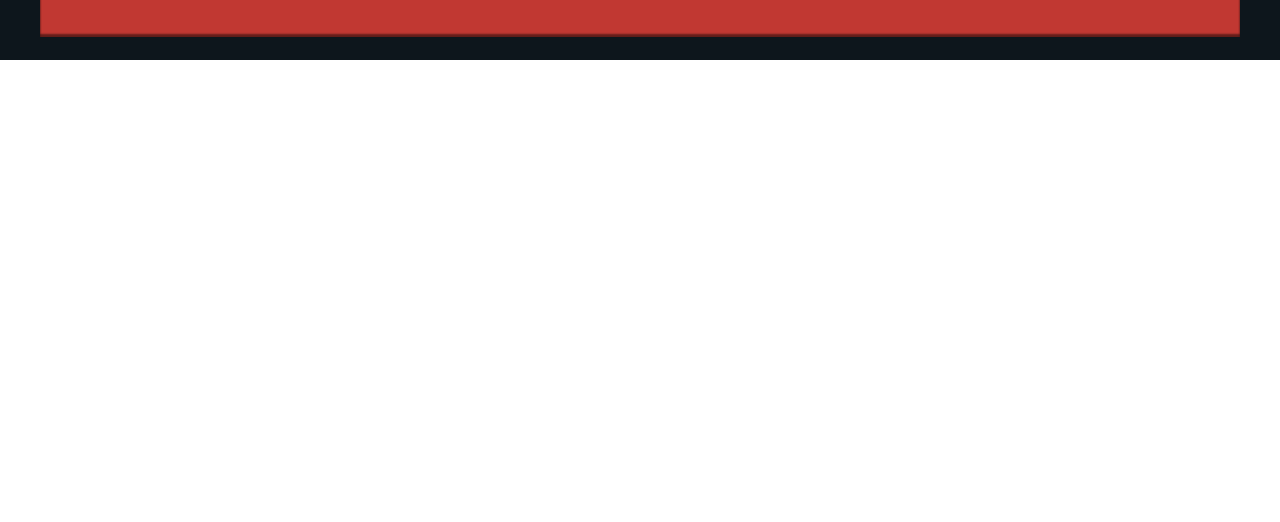
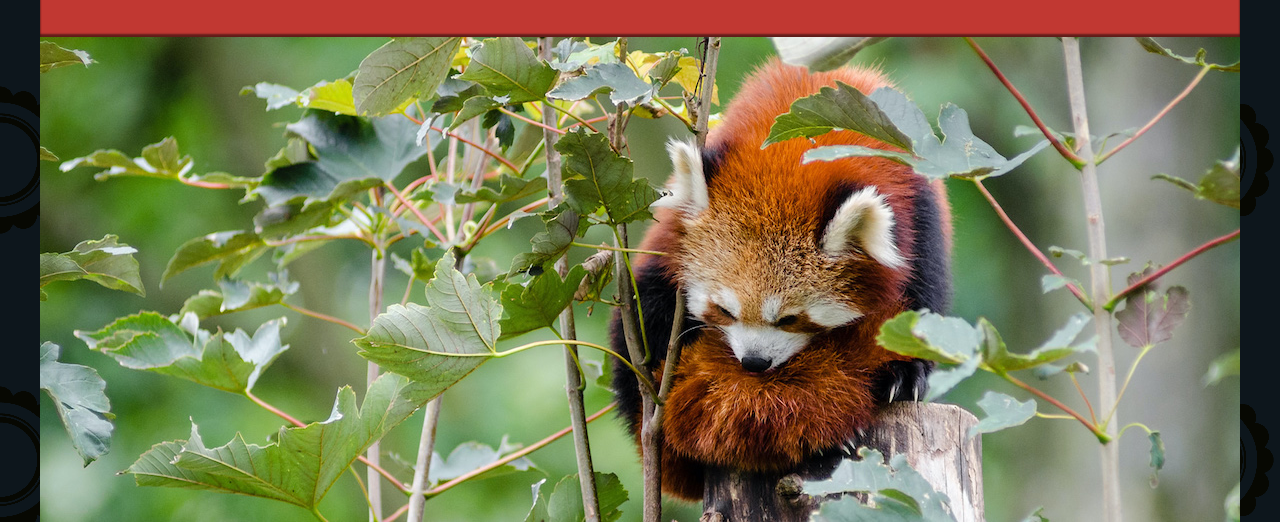
Before and after one commit to jec1342/Splash, a plain HTML site: page index.html in a window 1280 px wide. Shown: the part 740-1262 px from the top of the page. Before the commit the page ends 800 px from the top, so only its background shows below. Drawn offline with nearby package versions, Linux system fonts and the light colour scheme.

Commit message:
Add panda image

```diff
--- a/index.html
+++ b/index.html
@@ -116,7 +116,7 @@
       </article>
 
       <div class="further-info">
-        <!-- insert images with srcsets and sizes -->
+
         <a href="https://www.mozilla.org/en-US/firefox/new/">
           <img src="firefox_logo-only_400.png">
         </a>
@@ -133,7 +133,7 @@
       </div>
 
       <div class="red-panda">
-        <!-- insert picture element -->
+        <img src="red-panda-1200.jpg">
       </div>
 
     </main>
```
